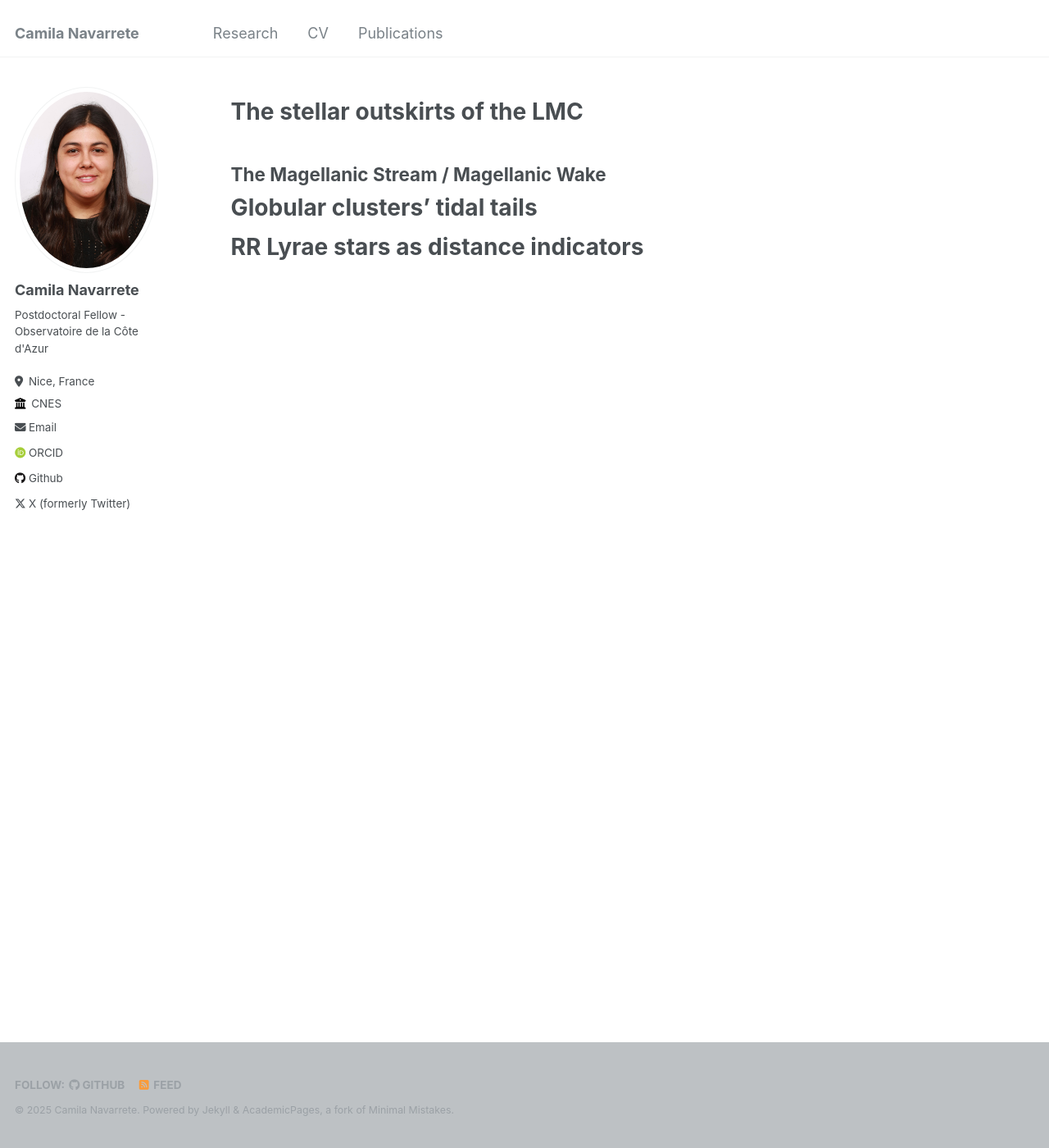
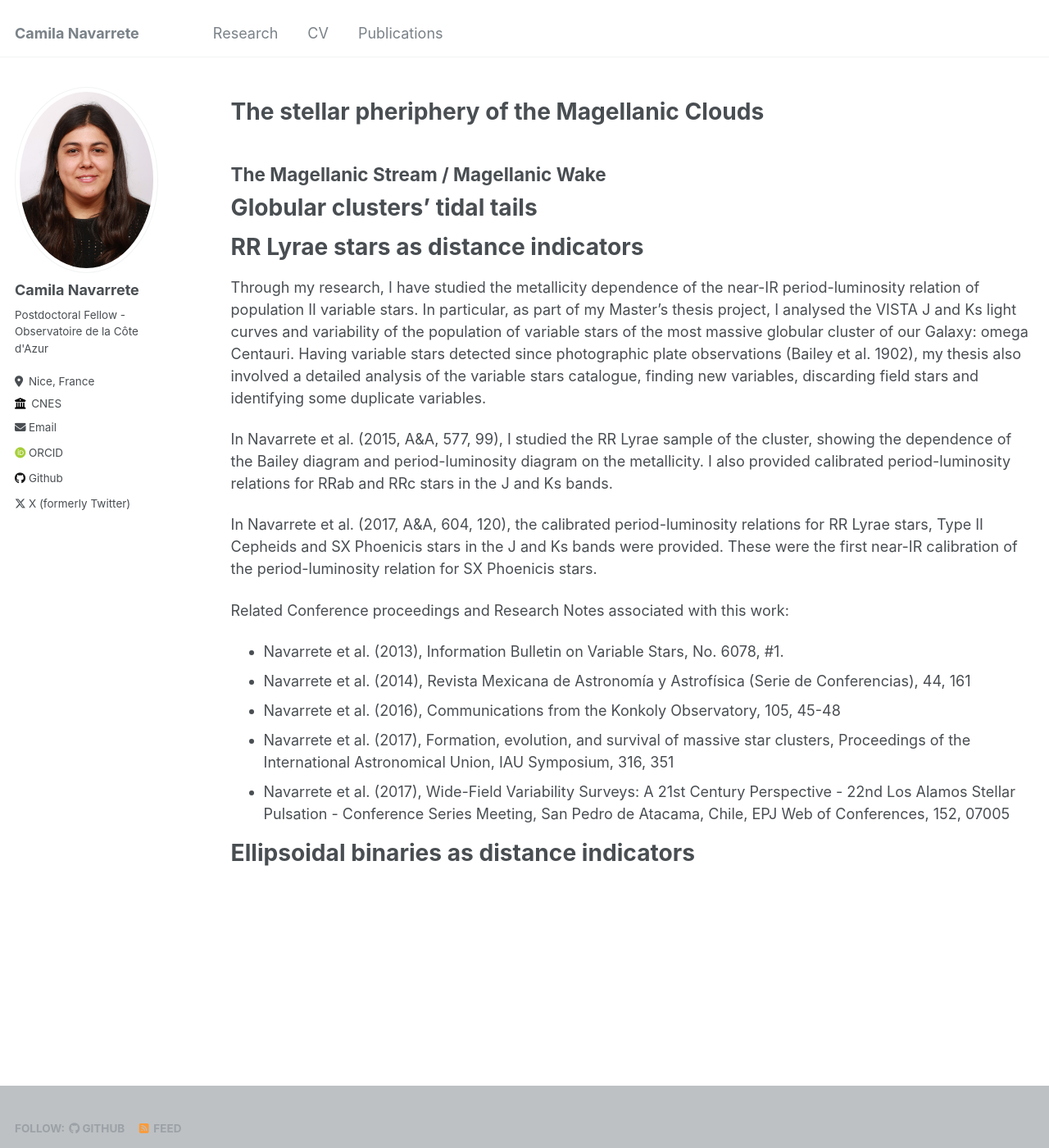
Before and after one commit to cnavarretes/cnavarretes.github.io, a Jekyll site: the page built from _pages/research.md, in a window 1280 px wide and 1400 px high. Shown: the whole window at 82% size. Built offline with Jekyll 4.4.1, drawn with Linux system fonts in a browser that asks for light colours; some web fonts are replaced.

Commit message:
Update research.md

```diff
--- a/_pages/research.md
+++ b/_pages/research.md
@@ -7,10 +7,25 @@ author_profile: true
 
 {% include base_path %}
 
-# The stellar outskirts of the LMC
+# The stellar pheriphery of the Magellanic Clouds
 
 ## The Magellanic Stream / Magellanic Wake
 
 # Globular clusters' tidal tails
 
 # RR Lyrae stars as distance indicators
+
+Through my research, I have studied the metallicity dependence of the near-IR period-luminosity relation of population II variable stars. In particular, as part of my Master's thesis project, I analysed the VISTA J and Ks light curves and variability of the population of variable stars of the most massive globular cluster of our Galaxy: omega Centauri. Having variable stars detected since photographic plate observations (Bailey et al. 1902), my thesis also involved a detailed analysis of the variable stars catalogue, finding new variables, discarding field stars and identifying some duplicate variables.
+
+In Navarrete et al. (2015, A&A, 577, 99), I studied the RR Lyrae sample of the cluster, showing the dependence of the Bailey diagram and period-luminosity diagram on the metallicity. I also provided calibrated period-luminosity relations for RRab and RRc stars in the J and Ks bands.
+
+In Navarrete et al. (2017, A&A, 604, 120), the calibrated period-luminosity relations for RR Lyrae stars, Type II Cepheids and SX Phoenicis stars in the J and Ks bands were provided. These were the first near-IR calibration of the period-luminosity relation for SX Phoenicis stars.
+
+Related Conference proceedings and Research Notes associated with this work:
+ - Navarrete et al. (2013), Information Bulletin on Variable Stars, No. 6078, #1.
+ - Navarrete et al. (2014), Revista Mexicana de Astronomía y Astrofísica (Serie de Conferencias), 44, 161
+ - Navarrete et al. (2016), Communications from the Konkoly Observatory, 105, 45-48
+ - Navarrete et al. (2017), Formation, evolution, and survival of massive star clusters, Proceedings of the International Astronomical Union, IAU Symposium, 316, 351
+ - Navarrete et al. (2017), Wide-Field Variability Surveys: A 21st Century Perspective - 22nd Los Alamos Stellar Pulsation - Conference Series Meeting, San Pedro de Atacama, Chile, EPJ Web of Conferences, 152, 07005
+
+# Ellipsoidal binaries as distance indicators
```
